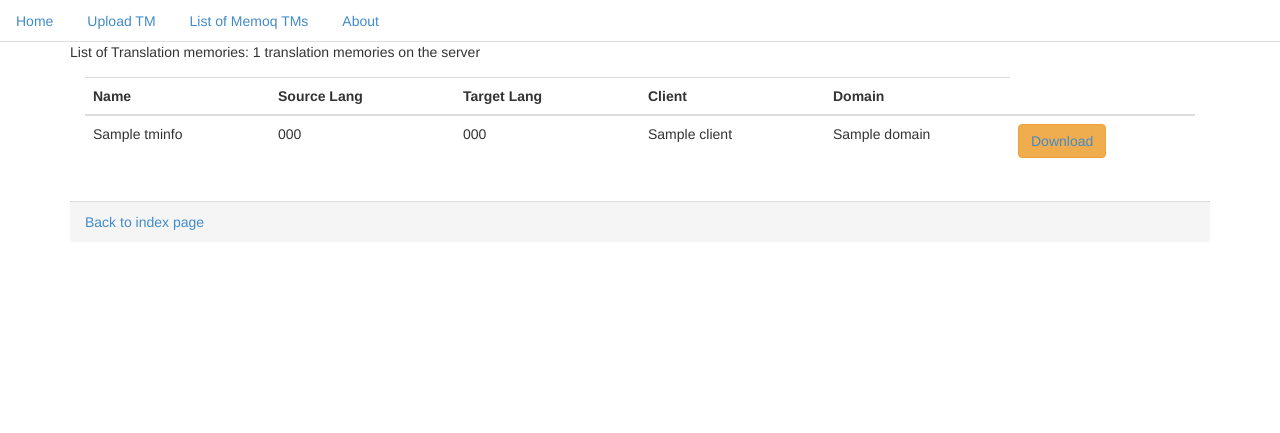
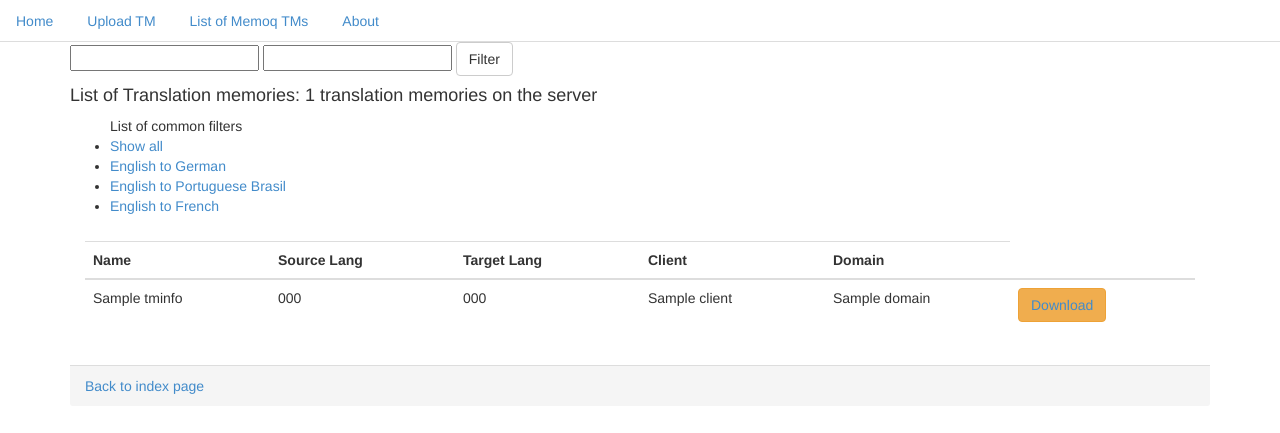
Before and after one commit to Milengo/FLRepo, a Flask app: template templates/tm_list.html in a window 1280 px wide. Shown: the top 433 px of the page. Run offline with Flask 2, Linux system fonts and the light colour scheme; the template is opened without the code that fills it: most values are stand-ins (such as "Sample title", 1, 10 or a date in 2020).

Commit message:
add filters to language codes

```diff
--- a/app.py
+++ b/app.py
@@ -49,15 +49,21 @@ def upload():
             return redirect('upload')
     return render_template('upload_tm.html', tm_list=os.listdir(app.config['UPLOAD_FOLDER']))
 
-@app.route('/tm_list')
-@app.route('/tm_list/<src_lang>/<trg_lang>')
-def tm_list(src_lang="", trg_lang=""):
+@app.route('/tm_list', methods=['GET', 'POST'])
+def tm_list():
     tm_service = Client(url="http://memoq-new.milengo.com:8080/memoqservices/tm?singleWsdl")
-    tm_list = tm_service.service.ListTMs(src_lang,trg_lang)
-    tms = tm_list[0]
-    tm_count = len(tms)
-
-    return render_template('tm_list.html', tms=tms, tm_count= tm_count)
+    src_lang=''
+    trg_lang=''
+    if request.method==['POST']:
+        tm_list = tm_service.service.ListTMs(request.form['source'],request.form['target'])
+        tms = tm_list[0]
+        tm_count = len(tms)
+        return render_template('tm_list.html', tms=tms, tm_count= tm_count)
+    else:
+        tm_list = tm_service.service.ListTMs('','')
+        tms = tm_list[0]
+        tm_count = len(tms)
+        return render_template('tm_list.html', tms=tms, tm_count= tm_count)
 
 @app.route('/tm_download/<guid>')
 def tm_download(guid):
--- a/templates/tm_list.html
+++ b/templates/tm_list.html
@@ -1,9 +1,25 @@
 {% extends 'base.html'%}
 {% block content %}
 
+<form action="" method="post">
+        <input type='text' placeholder='' name='source' value='{{request.form.source}}'/>
+        <input type='text' placeholder='' name='target' value='{{request.form.target}}'/>
+        <input class='btn btn-default' type='submit' value='Filter'/>
+
+</form>
+
 <div class="panel-default">
-    <div class="panel-header">List of Translation memories: {{ tm_count }} translation memories on the server</div>
+    <div class="panel-header"><h4>List of Translation memories: {{ tm_count }} translation memories on the server</h4>
+    <ul>List of common filters
+    <li><a href="/tm_list">Show all</a></li>
+    <li><a href="/tm_list/eng/ger">English to German</a></li>
+    <li><a href="/tm_list/eng/por-BR">English to Portuguese Brasil</a></li>
+    <li><a href="/tm_list/eng/fre">English to French</a></li>
+
+    </ul>
+    </div>
 <div class="panel-body">
+
 {% if tms %}
 <table class="table">
     <theader>
```
